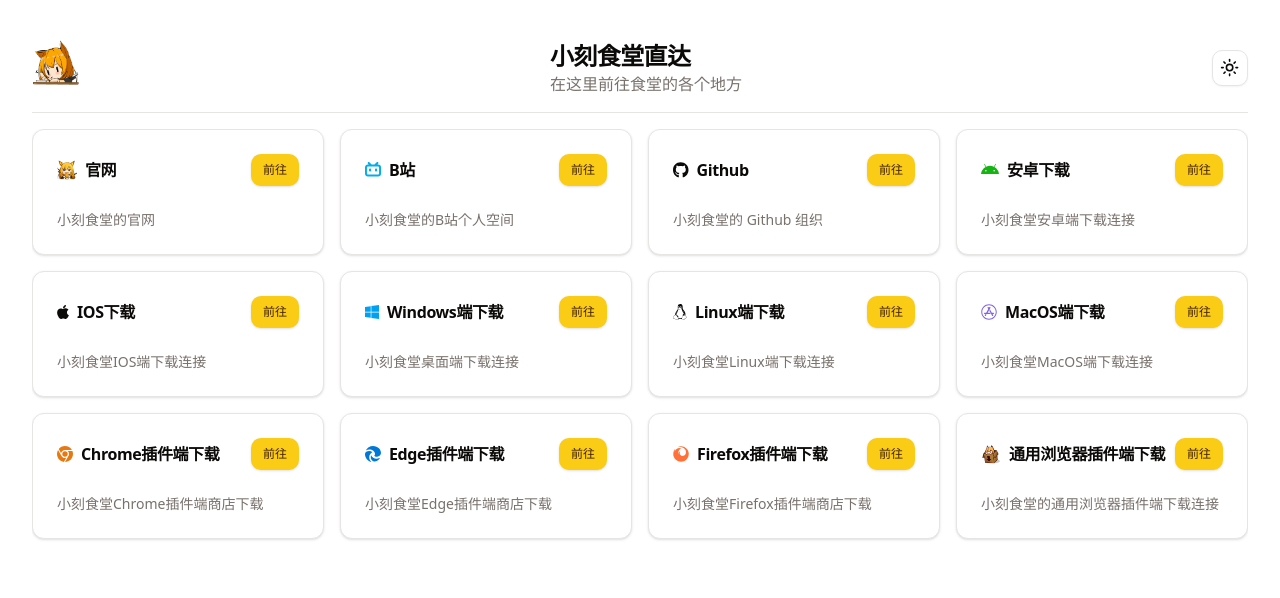
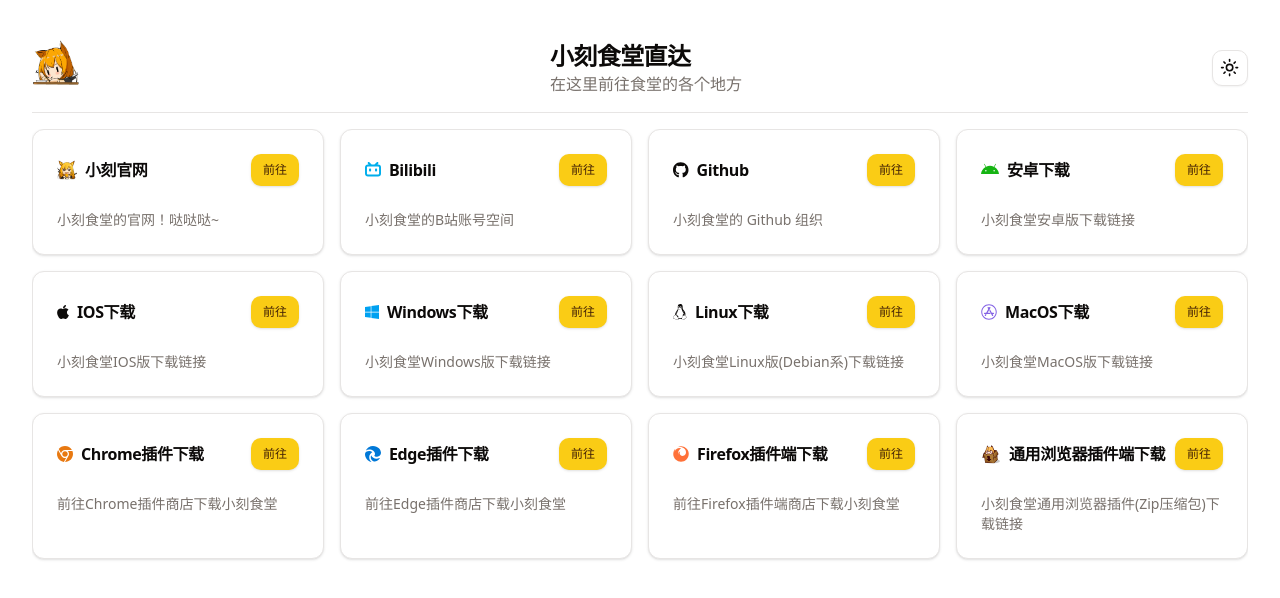
Before and after one commit to Enraged-Dun-Cookie-Development-Team/Ceobe-Link, a React (Vite) app: page / in a window 1280 px wide. Shown: the top 598 px of the page. Built offline with nearby package versions, Linux system fonts and the light colour scheme.

Commit message:
:sparkles: 修改文案

```diff
--- a/src/CardLinks.tsx
+++ b/src/CardLinks.tsx
@@ -74,7 +74,7 @@
                     alt={link.name}
                     className={cn({
                       "w-5 h-5 rounded-none": true,
-                      "animate-bounce ease-in-out": id === selectedIndex,
+                      "animate-bounce ease-out": id === selectedIndex,
                     })}
                   />
                 )}
--- a/src/data/data.ts
+++ b/src/data/data.ts
@@ -18,15 +18,15 @@
 
 export const ceobe_links: CeobeLink[] = [
   {
-    name: "官网",
+    name: "小刻官网",
     url: "https://www.ceobecanteen.top/",
-    desc: "小刻食堂的官网",
+    desc: "小刻食堂的官网！哒哒哒~",
     cover: CeobeIcon,
   },
   {
-    name: "B站",
+    name: "Bilibili",
     url: "https://space.bilibili.com/1723599428",
-    desc: "小刻食堂的B站个人空间",
+    desc: "小刻食堂的B站账号空间",
     cover: {
       icon: faBilibili,
       color: "#00aeec",
@@ -43,7 +43,7 @@
   {
     name: "安卓下载",
     url: "https://ceobe.lanzn.com/s/ceobe",
-    desc: "小刻食堂安卓端下载连接",
+    desc: "小刻食堂安卓版下载链接",
     cover: {
       icon: faAndroid,
       color: "#16b413",
@@ -52,50 +52,50 @@
   {
     name: "IOS下载",
     url: "https://apps.apple.com/cn/app/%E5%B0%8F%E5%88%BB%E9%A3%9F%E5%A0%82/id1629917304",
-    desc: "小刻食堂IOS端下载连接",
+    desc: "小刻食堂IOS版下载链接",
     cover: {
       icon: faApple,
     },
   },
   {
-    name: "Windows端下载",
+    name: "Windows下载",
     url: "https://ceobe.lanzn.com/s/ceobe",
-    desc: "小刻食堂桌面端下载连接",
+    desc: "小刻食堂Windows版下载链接",
     cover: {
       icon: faWindows,
       color: "#00a1f1",
     },
   },
   {
-    name: "Linux端下载",
+    name: "Linux下载",
     url: "https://ceobe.lanzn.com/s/ceobe",
-    desc: "小刻食堂Linux端下载连接",
+    desc: "小刻食堂Linux版(Debian系)下载链接",
     cover: {
       icon: faLinux,
     },
   },
   {
-    name: "MacOS端下载",
+    name: "MacOS下载",
     url: "https://ceobe.lanzn.com/s/ceobe",
-    desc: "小刻食堂MacOS端下载连接",
+    desc: "小刻食堂MacOS版下载链接",
     cover: {
       icon: faAppStore,
       color: "#8362e4",
     },
   },
   {
-    name: "Chrome插件端下载",
+    name: "Chrome插件下载",
     url: "https://chrome.google.com/webstore/detail/%E8%B9%B2%E9%A5%BC-%E6%98%8E%E6%97%A5%E6%96%B9%E8%88%9F%E8%B9%B2%E9%A5%BC%E5%99%A8-arknights-cook/gblmdllhbodefkmimbcjpflhjneagkkd?hl=zh-CN",
-    desc: "小刻食堂Chrome插件端商店下载",
+    desc: "前往Chrome插件商店下载小刻食堂",
     cover: {
       icon: faChrome,
       color: "#e87911",
     },
   },
   {
-    name: "Edge插件端下载",
+    name: "Edge插件下载",
     url: "https://microsoftedge.microsoft.com/addons/detail/%E5%B0%8F%E5%88%BB%E9%A3%9F%E5%A0%82-%E6%98%8E%E6%97%A5%E6%96%B9%E8%88%9F%E8%B9%B2%E9%A5%BC%E5%99%A8-arknight/jimmfliacfpeabcifcghmdankmdnmfmn?hl=zh-CN",
-    desc: "小刻食堂Edge插件端商店下载",
+    desc: "前往Edge插件商店下载小刻食堂",
     cover: {
       icon: faEdge,
       color: "#0078d7",
@@ -104,7 +104,7 @@
   {
     name: "Firefox插件端下载",
     url: "https://addons.mozilla.org/zh-CN/firefox/addon/%E5%B0%8F%E5%88%BB%E9%A3%9F%E5%A0%82-%E6%98%8E%E6%97%A5%E6%96%B9%E8%88%9F%E8%B9%B2%E9%A5%BC%E5%99%A8-arknights-cookies/",
-    desc: "小刻食堂Firefox插件端商店下载",
+    desc: "前往Firefox插件端商店下载小刻食堂",
     cover: {
       icon: faFirefox,
       color: "#ff7139",
@@ -113,7 +113,7 @@
   {
     name: "通用浏览器插件端下载",
     url: "https://www.ceobecanteen.top/",
-    desc: "小刻食堂的通用浏览器插件端下载连接",
+    desc: "小刻食堂通用浏览器插件(Zip压缩包)下载链接",
     cover: PluginZipIcon,
   },
 ];
```
